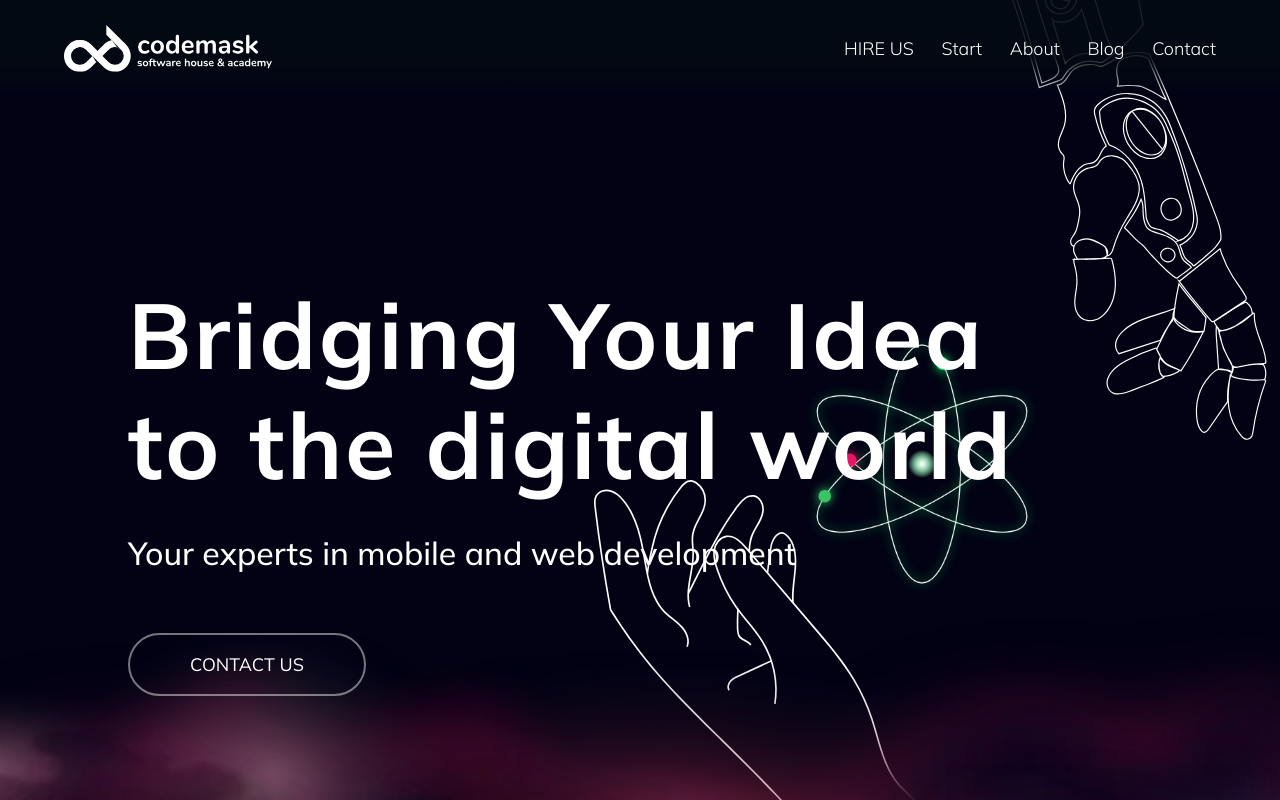
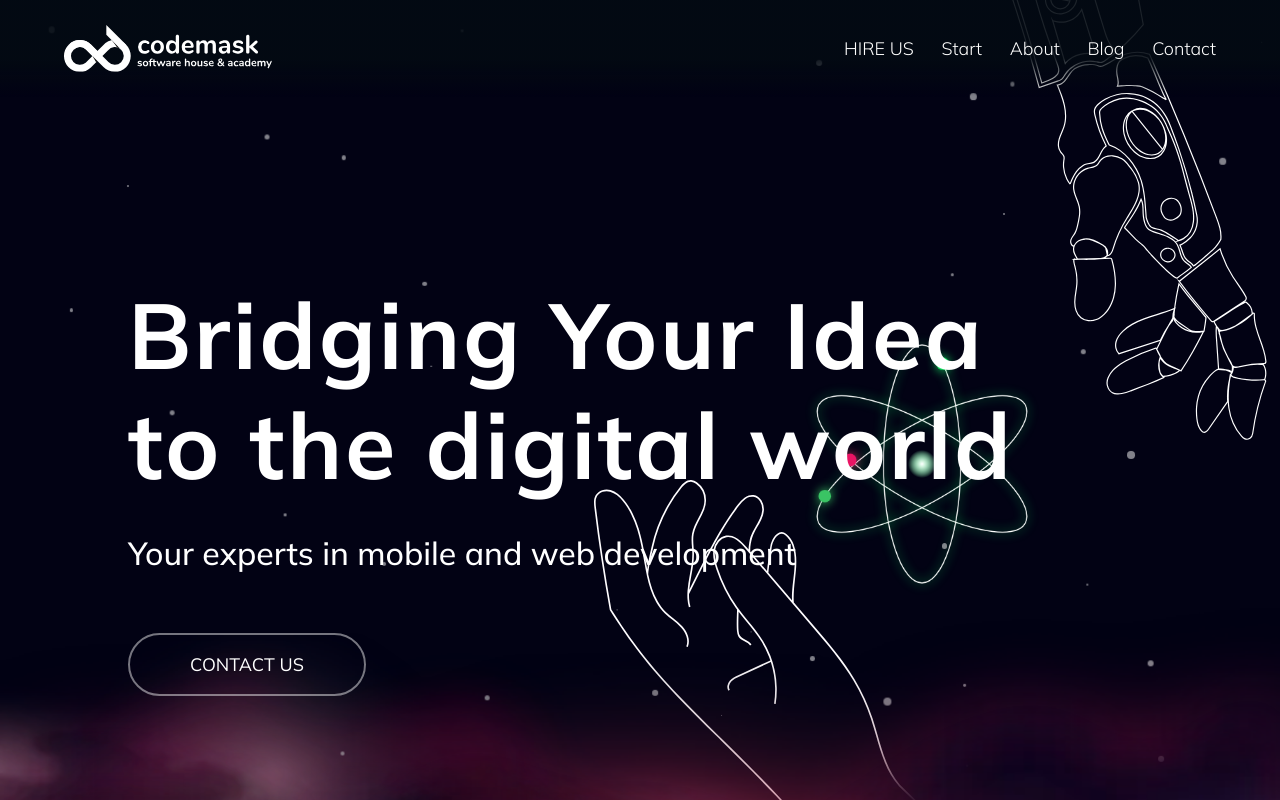
Before and after one commit to happy280299/mega-web, a React (Vite) app: page / in a window 1280 px wide. Shown: the top 800 px of the page. Built offline with nearby package versions, Linux system fonts and the light colour scheme.

Commit message:
update desktop vision

```diff
--- a/index.html
+++ b/index.html
@@ -9,7 +9,7 @@
     <link rel="icon" type="image/png" href="/public/favicon-logo.ico" size="16x16" />
     <meta property="description" content="Mega web" />
     <meta name="og:image" content="/public/banner.webp" />
-    <title>Mage web</title>
+    <title>Mega web</title>
     <link rel="preconnect" href="https://fonts.googleapis.com">
     <link rel="preconnect" href="https://fonts.gstatic.com" crossorigin>
     <link href="https://fonts.googleapis.com/css2?family=Mulish:ital,wght@0,200..1000;1,200..1000&display=swap" rel="stylesheet">
--- a/src/Pages/Developer/index.tsx
+++ b/src/Pages/Developer/index.tsx
@@ -11,7 +11,7 @@ const Developer = () => {
   return (
     <DeveloperContainer>
       <DeveloperWrapper>
-        <DeveloperMoon className="asdasd">
+        <DeveloperMoon>
           <img
             src="/assets/images/developer/planet1.webp"
             width={215}
@@ -36,7 +36,7 @@ const Developer = () => {
             <span>DEVELOP</span>
           </div>
         </DeveloperMoonBig>
-        <DeveloperMoon2 className="asdasd">
+        <DeveloperMoon2>
           <img
             src="/assets/images/developer/planet2.webp"
             width={95}
--- a/src/Pages/Developer/styled.tsx
+++ b/src/Pages/Developer/styled.tsx
@@ -63,15 +63,17 @@ export const DeveloperMoonBig = styled.div`
     flex-direction: column;
     justify-content: center;
     text-align: center;
-    font-weight: 800;
     span {
+      font-weight: 800;
       font-size: 12vw;
+      word-break: keep-all;
       &:nth-child(1) {
-        transform: translate(-100%);
+        /* transform: translate(-100%); */
       }
       &:nth-child(2) {
         margin-top: -5vw;
-        transform: translate(230%);
+        /* transform: translate(230%); */
+        transform: translate(70%);
       }
     }
   }
--- a/src/Pages/Landing/index.tsx
+++ b/src/Pages/Landing/index.tsx
@@ -1,3 +1,4 @@
+import { useContext, useEffect, useState } from "react";
 import Contact from "../Contact";
 import Developer from "../Developer";
 import Keyvisual from "../Keyvisual";
@@ -5,10 +6,45 @@ import Mobile from "../Mobile";
 import Saparator from "../Saparator";
 import Universal from "../Universal";
 import WebApplication from "../Web";
+import { ContextProviderWrapper } from "../../Context";
+import { CircleContainer } from "./styled";
 
 const Landing = () => {
+  const [circles, setCircles] = useState<any>([]);
+  const { isDesktop } = useContext(ContextProviderWrapper)!;
+  // Generate random circles
+  useEffect(() => {
+    const generateCircles = () => {
+      const newCircles = Array.from({ length: isDesktop ? 40 : 10 }, () => ({
+        size: Math.random() * 8, // random size
+        top: Math.random() * 100, // random top position (percentage)
+        left: Math.random() * 100, // random left position (percentage)
+        duration: Math.random() * 10 + 5, // random animation duration
+      }));
+      setCircles(newCircles);
+    };
+
+    generateCircles();
+  }, []);
+
   return (
     <>
+      <CircleContainer>
+        {circles.map((circle: any, index: any) => (
+          <div
+            key={index}
+            className="circle"
+            style={{
+              width: `${circle.size}px`,
+              height: `${circle.size}px`,
+              top: `${circle.top}%`,
+              left: `${circle.left}%`,
+              animationDuration: `${circle.duration}s`,
+              background: `rgba(255, 255, 255, .5)`,
+            }}
+          ></div>
+        ))}
+      </CircleContainer>
       <Keyvisual />
       <Developer />
       <Mobile />
--- /dev/null
+++ b/src/Pages/Landing/styled.tsx
@@ -0,0 +1,31 @@
+import styled from "styled-components";
+
+export const CircleContainer = styled.div`
+  width: 100%;
+  height: 100vh;
+  overflow: hidden;
+  position: fixed;
+  left: 0;
+  right: 0;
+  bottom: 0;
+  top: 0;
+  z-index: 3;
+  pointer-events: none;
+  .circle {
+    position: absolute;
+    border-radius: 50%;
+    background-color: rgba(255, 255, 255, 0.2);
+    animation: float 10s infinite;
+  }
+  @keyframes float {
+    0% {
+      transform: translateY(0) translateX(0);
+    }
+    50% {
+      transform: translateY(-50px) translateX(50px);
+    }
+    100% {
+      transform: translateY(0) translateX(0);
+    }
+  }
+`;
--- a/src/assets/Component/Footer/index.tsx
+++ b/src/assets/Component/Footer/index.tsx
@@ -1,8 +1,91 @@
+import { Link } from "react-router-dom";
+import {
+  FooterContact,
+  FooterContaier,
+  FooterDetail,
+  FooterLogo,
+  FooterNavigation,
+  FooterWrapper,
+} from "./styled";
 
 const Footer = () => {
   return (
-    <div>Footer</div>
-  )
-}
+    <FooterContaier>
+      <FooterWrapper>
+        <h2 className="title-footer">Contact our local office</h2>
+        <FooterDetail>
+          <FooterLogo>
+            <img
+              src="/assets/images/common/codemask.svg"
+              width={200}
+              height={45}
+              loading="lazy"
+              alt="Mega"
+            />
+          </FooterLogo>
+          <FooterContact>
+            <strong>General Enquiries</strong>
+            <p>
+              <strong>Phone : </strong>
+              <a href="#">000000</a>
+            </p>
+            <p>
+              <strong>Email : </strong>
+              <a href="#">000000</a>
+            </p>
+          </FooterContact>
+          <FooterContact>
+            <strong>General Enquiries</strong>
+            <p> HCM City</p>
+            <p> HCM City</p>
+            <p> HCM City</p>
+          </FooterContact>
+          <FooterNavigation>
+            <strong>Navigation</strong>
+            {navigation.map((item, index) => (
+              <Link key={index} to={item.link}>
+                {item.text}
+              </Link>
+            ))}
+          </FooterNavigation>
+        </FooterDetail>
+      </FooterWrapper>
+    </FooterContaier>
+  );
+};
+const navigation = [
+  {
+    text: "Start",
+    link: "#",
+  },
+  {
+    text: "Start",
+    link: "#",
+  },
+  {
+    text: "Start",
+    link: "#",
+  },
+  {
+    text: "Start",
+    link: "#",
+  },
+  {
+    text: "Start",
+    link: "#",
+  },
+  {
+    text: "Start",
+    link: "#",
+  },
+  {
+    text: "Start",
+    link: "#",
+  },
+  {
+    text: "Start",
+    link: "#",
+  },
+];
 
-export default Footer
+export default Footer;
--- /dev/null
+++ b/src/assets/Component/Footer/styled.tsx
@@ -0,0 +1,74 @@
+import styled from "styled-components";
+
+export const FooterContaier = styled.div`
+  padding: 50px 0;
+  border-top: 1px solid #d13751;
+  @media (min-width: 767.98px) and (max-width: 1450px) {
+    padding: 50px;
+  }
+`;
+export const FooterWrapper = styled.div`
+  max-width: 1470px;
+  width: 100%;
+  margin: 0 auto;
+  .title-footer {
+    font-size: clamp(24px, 5vw, 32px);
+    font-weight: 400;
+  }
+`;
+export const FooterDetail = styled.div`
+  display: grid;
+  grid-template-columns: repeat(1, 1fr);
+  gap: 64px;
+  @media (min-width: 1420px) {
+    grid-template-columns: repeat(4, 1fr);
+  }
+`;
+export const FooterLogo = styled.div`
+  width: 100%;
+  display: flex;
+  flex-direction: column;
+  gap: 24px;
+  justify-content: flex-start;
+  img {
+    width: 200px;
+    height: auto;
+    cursor: pointer;
+    pointer-events: all;
+  }
+`;
+export const FooterContact = styled.div`
+  display: flex;
+  flex-direction: column;
+  gap: 16px;
+  font-size: 16px;
+  font-weight: 400;
+  width: max-content;
+  flex-shrink: 0;
+  strong {
+    color: #838383;
+    font-weight: unset;
+    margin-right: 8px;
+  }
+  p {
+    display: flex;
+    gap: 8px;
+  }
+`;
+export const FooterNavigation = styled.div`
+  display: grid;
+  grid-template-columns: 1fr 1fr;
+  grid-template-rows: repeat(6, 20px);
+  grid-auto-flow: column;
+  gap: 16px;
+  font-size: 16px;
+  font-weight: 400;
+  max-width: 320px;
+  width: 100%;
+  strong {
+    grid-column: 1 / 3;
+    color: #838383;
+    font-weight: unset;
+    margin-right: 8px;
+  }
+`;
```
Also changed, not shown: public/assets/images/common/codemask.svg (added).
